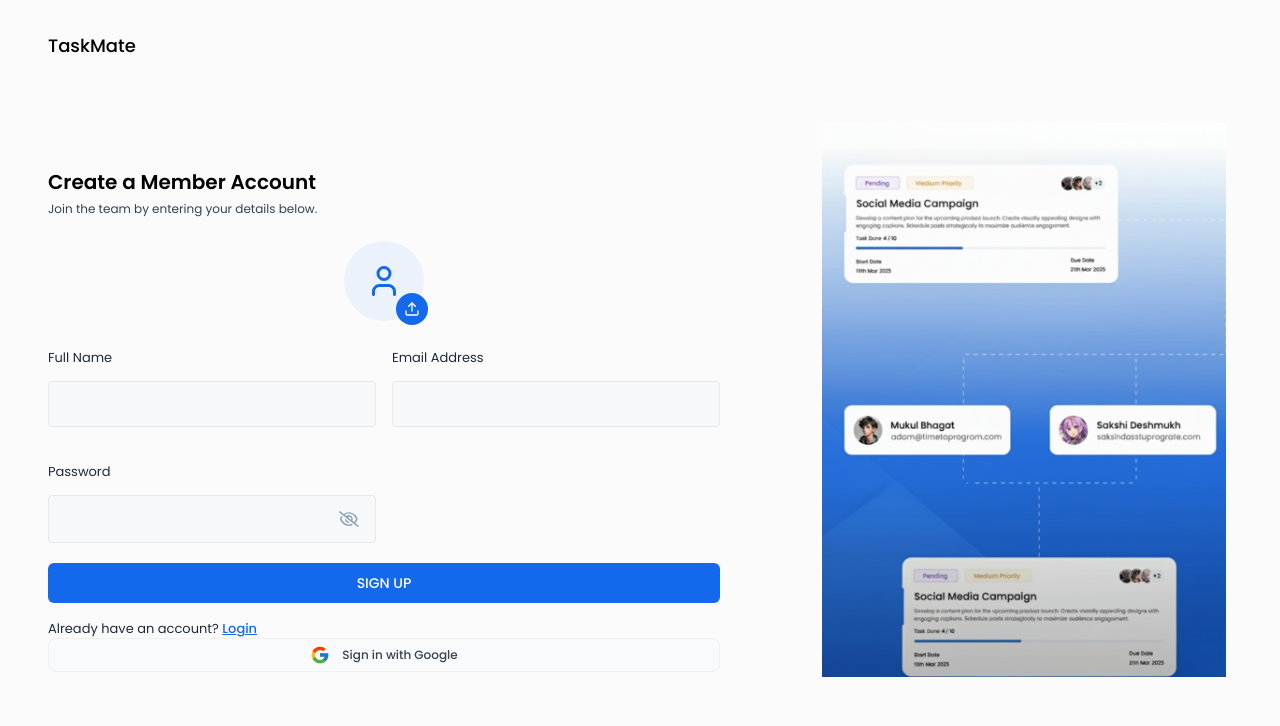
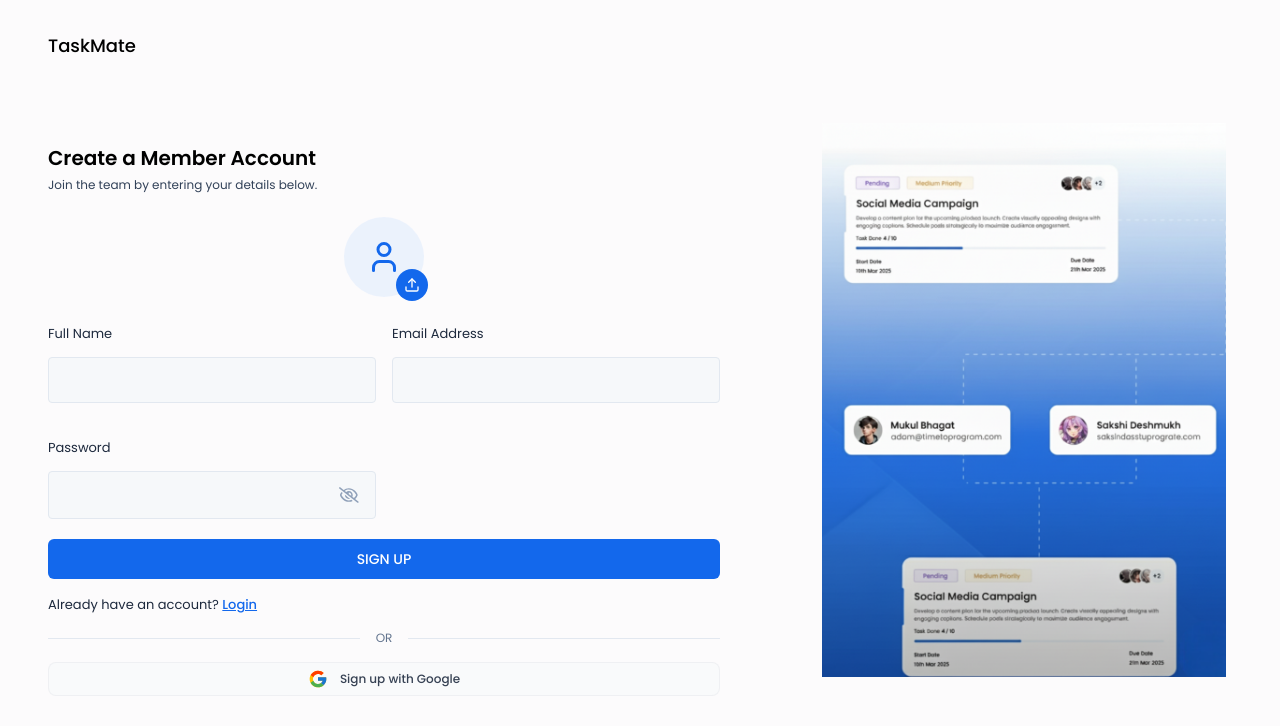
Before and after one commit to Mukul-Bhagat/TaskMate-AI, a React (Vite) app in the folder frontend/: page /signup-member in a window 1280 px wide. Shown: the top 726 px of the page. Built offline with nearby package versions, Linux system fonts and the light colour scheme.

Commit message:
Update MemberSignUp.jsx
Just made small change in UI

```diff
--- a/frontend/src/pages/Auth/MemberSignUp.jsx
+++ b/frontend/src/pages/Auth/MemberSignUp.jsx
@@ -99,13 +99,21 @@ const MemberSignUp = () => {
             </Link>
           </p>
         </form>
+
+          {/* Separator */}
+          <div className="flex items-center gap-4 my-4">
+          <div className="flex-grow border-t border-slate-200"></div>
+          <span className="text-slate-500 text-xs">OR</span>
+          <div className="flex-grow border-t border-slate-200"></div>
+        </div>
+
         {/* Google Sign-in Button */}
         <button
           onClick={handleGoogleSignIn}
           className="w-full flex items-center justify-center gap-3 card-btn"
         >
           <FcGoogle className="text-xl" />
-          Sign in with Google
+          Sign up with Google
         </button>
       </div>
     </AuthLayout>
```
